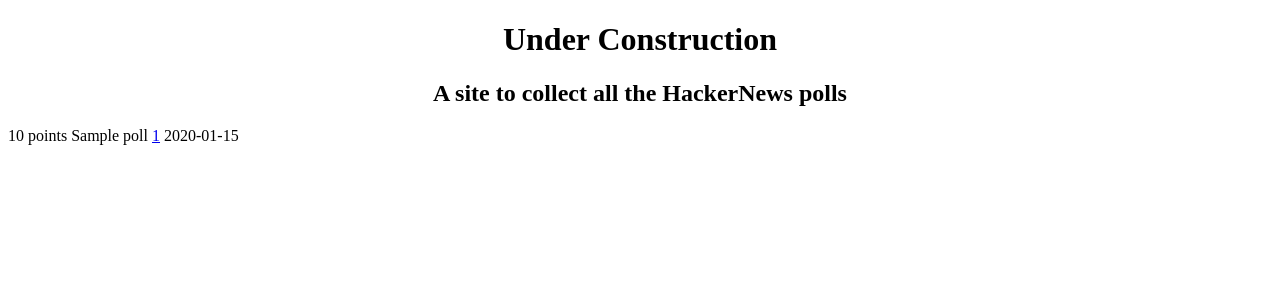
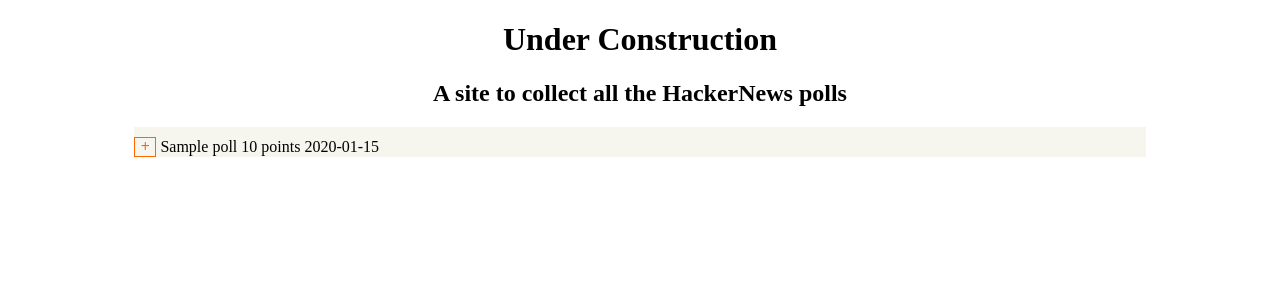
Before and after one commit to ganesshkumar/hn-polls, a Flask app: page / in a window 1280 px wide. Shown: the top 300 px of the page. Run offline with Flask 2, Linux system fonts and the light colour scheme; a database or web service that is not in the repository returns one stand-in record (values such as "Sample title"); some libraries are stand-ins or nearby versions.

Commit message:
Adding show button

```diff
--- /dev/null
+++ b/static/css/main.css
@@ -0,0 +1,31 @@
+.fixed-width-container {
+	width: 80%;
+	left: 10%;
+	position: relative;
+	background-color: #f6f6ef;
+}
+
+.poll {
+	padding-top: 10px;
+}
+
+.orange-button {
+	border: 1px solid #ff6600;
+	display: inline-block;
+	color: #ff6600;
+	font-weight: bold;
+	line-height: inherit;
+	width: 20px;
+	text-decoration: none;
+	text-align: center;
+	text-shadow: 1px 1px 0px #ffffff;
+}
+.orange-button:active {
+	position: relative;
+	top: 1px;
+}
+
+.hn-link {
+	text-decoration: none;
+	color: black;
+}
--- a/static/js/main.js
+++ b/static/js/main.js
@@ -1,7 +1,10 @@
 make_clickable = function() {
     poll_id = null
-    $('.clickable').unbind("click").bind("click", function(){
+    $('.orange-button').unbind("click").bind("click", function(){
         poll_id = this.id.split("-")[0];
+
+        button_text = $('#'+ poll_id +'-button')
+        button_text.text((button_text.text() == "+") ? "-" : "+");
 
         canvas = $('#' + poll_id + '-canvas');
         if (canvas.css('display') == 'none')
--- a/templates/index.html
+++ b/templates/index.html
@@ -8,18 +8,22 @@
     $root_url = {{ request.base_url|tojson|safe }};
   </script>
   <script src="{{ url_for('static', filename='js/main.js') }}"></script>
+
+  <link rel="stylesheet" type="text/css" href="{{url_for('static', filename='css/main.css')}}">
 </head>
 <body onload="make_clickable()">
   <h1 style="text-align:center"> Under Construction </h1>
   <h2 style="text-align:center"> A site to collect all the HackerNews polls </h2>
+  <div class="fixed-width-container">
     {% for poll in polls %}
-      <div>
+      <div class="poll">
+        <a href="#" id="{{ poll._id }}-button"class="orange-button">+</a>
+        <span id="{{ poll._id }}-title"> <a class="hn-link" href="https://news.ycombinator.com/item?id={{ poll._id}}">{{ poll.title }}</a> </span>
          <span> {{ poll.votes }} points</span>
-        <span class="clickable" id="{{ poll._id }}-title"> {{poll.title}} </span>
-        <span> <a href="https://news.ycombinator.com/item?id={{ poll._id}}">{{ poll._id }}</a> </span>
         <span> {{ poll.date_added.date() }} </span>
         <div id="{{ poll._id }}-canvas" style="display:none" width="600" height="450"></div>
       </div>
     {% endfor %}
+  </div>
 </body>
 </html>
```
Lines whose indentation alone changed are shown as unchanged.
